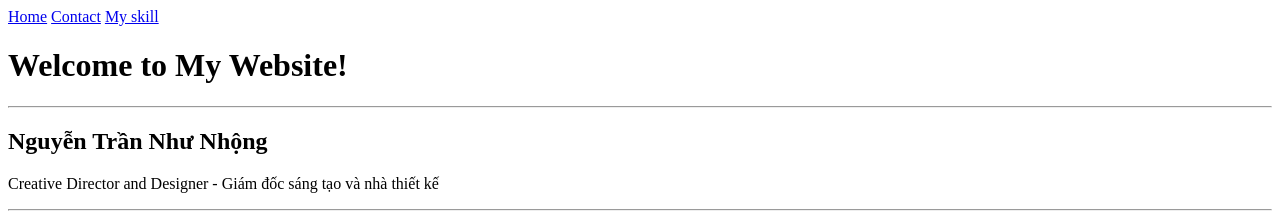
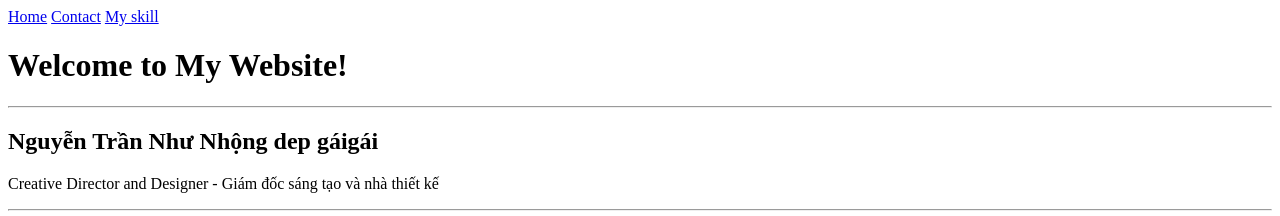
Before and after one commit to Minhpro2005/hocgit, a plain HTML site: page index.html in a window 1280 px wide. Shown: the top 216 px of the page. Drawn offline with Linux system fonts and the light colour scheme.

Commit message:
sua lan 22

```diff
--- a/index.html
+++ b/index.html
@@ -20,7 +20,7 @@
     <a href="/more-info/my-skill.html">My skill</a>
     <h1>Welcome to My Website!</h1>
     <hr />
-    <h2>Nguyễn Trần Như Nhộng</h2>
+    <h2>Nguyễn Trần Như Nhộng dep gáigái</h2>
     <p>Creative Director and Designer - Giám đốc sáng tạo và nhà thiết kế</p>
     <hr />
 
```
